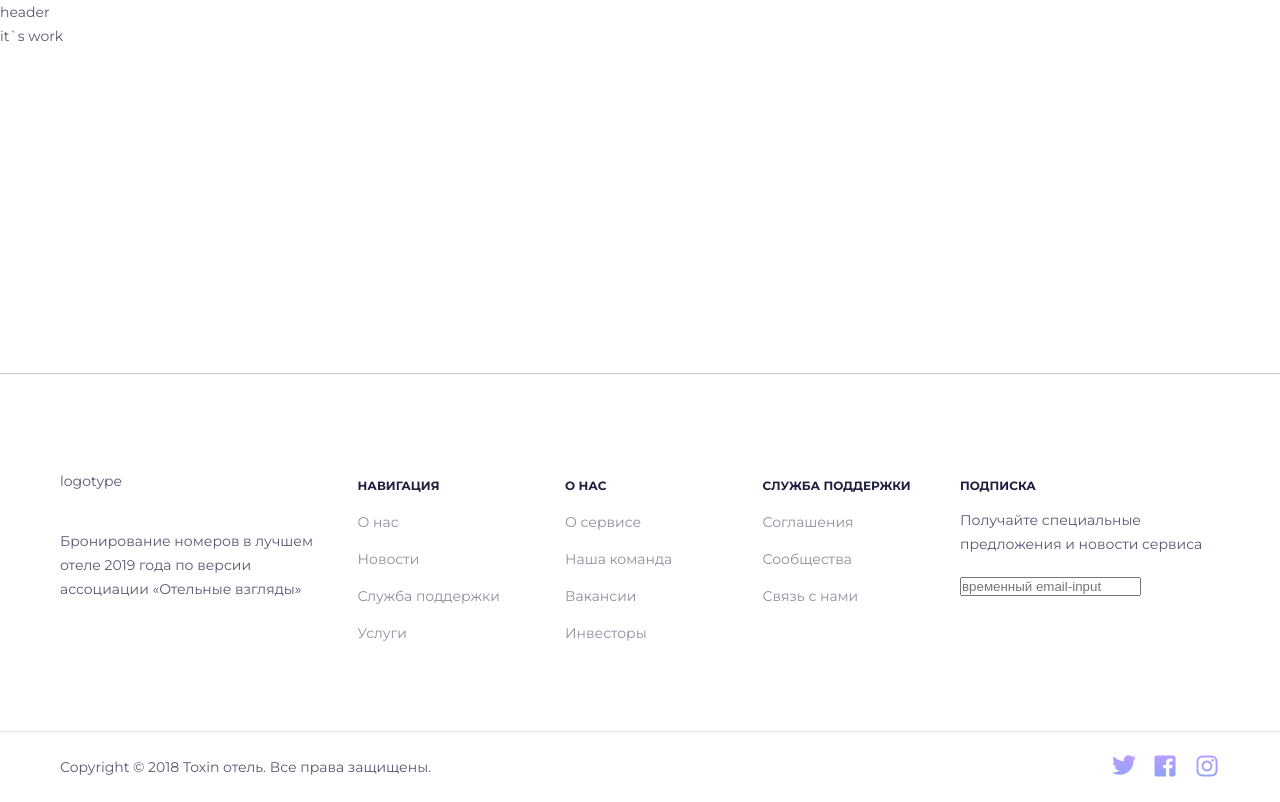
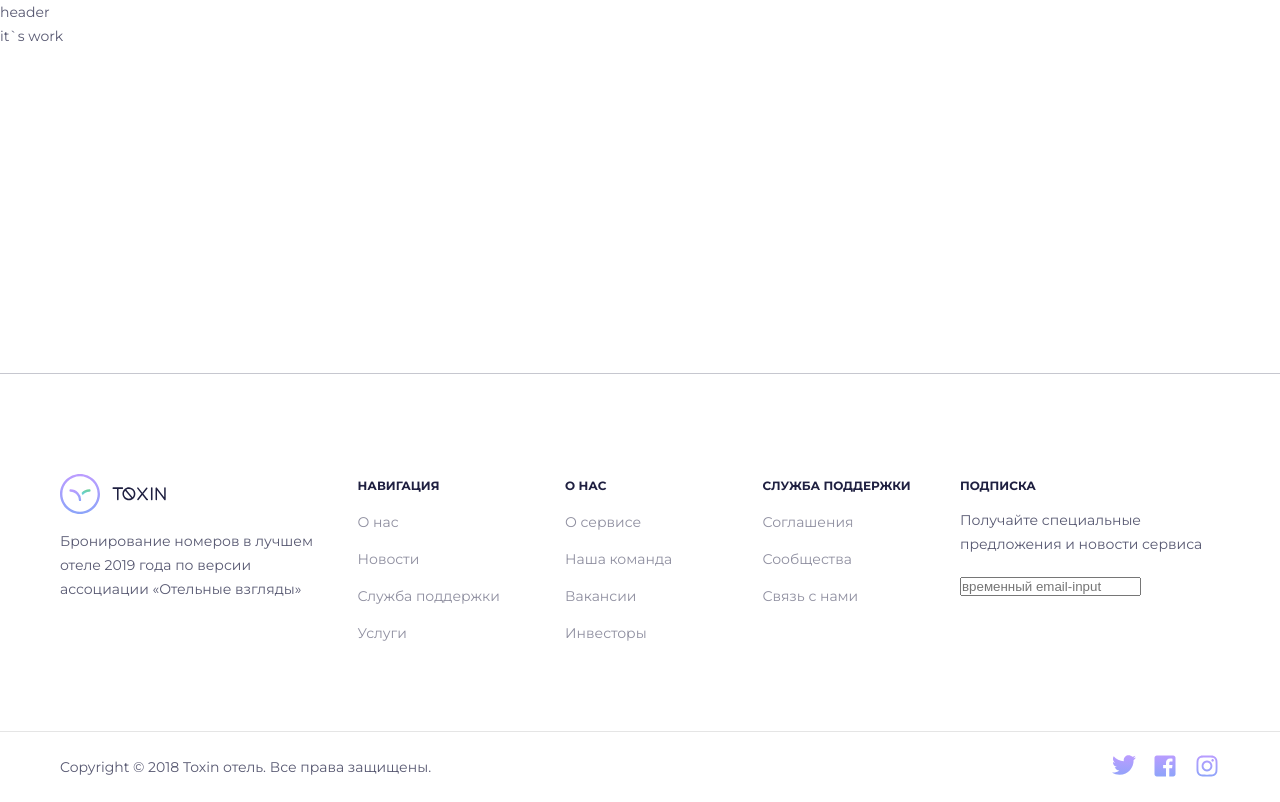
Before and after one commit to mpreterer/React-Village-Hotel, a React (Create React App) app: page / in a window 1280 px wide. Built offline with nearby package versions, Linux system fonts and the light colour scheme.

Commit message:
Added link to footer

```diff
--- a/src/components/footer/Footer.tsx
+++ b/src/components/footer/Footer.tsx
@@ -1,6 +1,9 @@
 import { FC } from 'react';
+import { Link } from 'react-router-dom';
 
+import SCREENS from '../../routes/endpoints';
 import FooterNavMenu from '../FooterNavMenu/FooterNavMenu';
+import { Logo } from '../Logo/Logo';
 
 import './Footer.scss';
 
@@ -56,7 +59,9 @@ const Footer: FC<IFooter> = ({
       <div className="footer__container">
         <div className="footer__list">
           <div className="footer__about-company">
-            <div style={{ height: '40px' }}>logotype</div>
+            <Link to={SCREENS.MAIN} className="footer__logo-link">
+              <Logo />
+            </Link>
             <div className="footer__description-container">
               <span className="footer__description">{desc}</span>
             </div>
```
